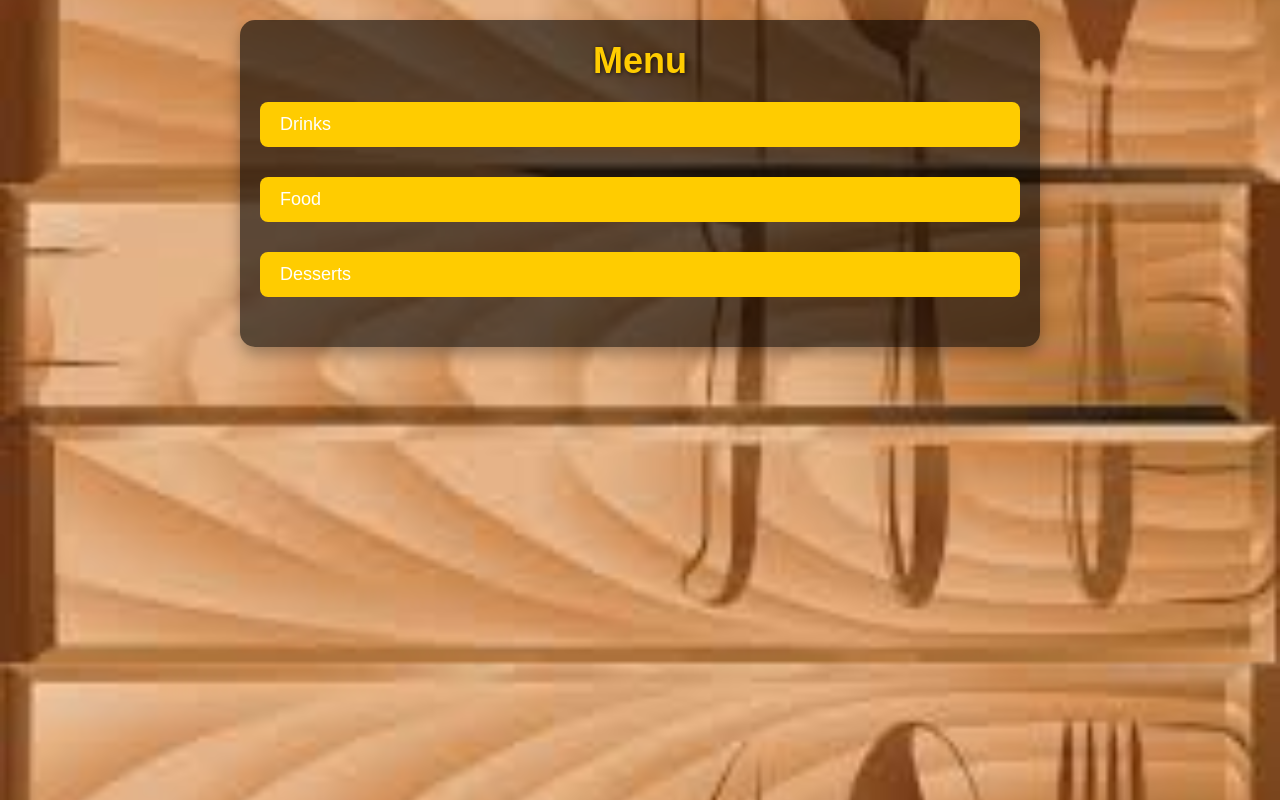
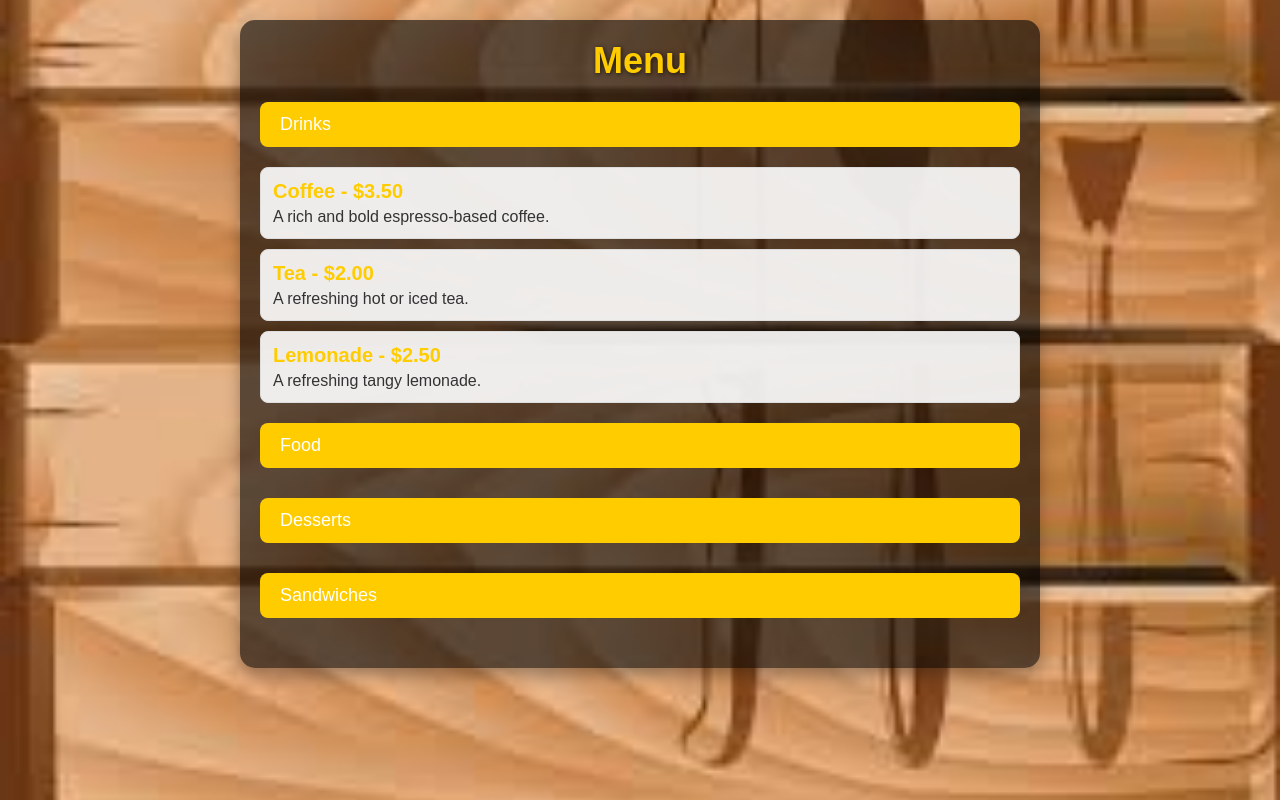
Before and after one commit to kritikthakur/Food-Ordering-Site-, a plain HTML site: page project/menu.html in a window 1280 px wide. Both pictures are taken after a click on the button "Drinks". Drawn offline with Linux system fonts and the light colour scheme.

Commit message:
add a new section menu.html

```diff
--- a/project/menu.html
+++ b/project/menu.html
@@ -3,16 +3,17 @@
 <head>
     <meta charset="UTF-8">
     <meta name="viewport" content="width=device-width, initial-scale=1.0">
-    <title> Menu </title>
+    <title>Menu</title>
     <link rel="stylesheet" href="style.css">
 </head>
 <body>
 
     <div class="menu-container">
-        <h1> Menu</h1>
+        <h1>Menu</h1>
+
         <div class="menu-category">
             <button class="menu-toggle" onclick="toggleMenu('drinks')">Drinks</button>
-            <div id="Drinks" class="menu-list"></div>
+            <div id="drinks" class="menu-list"></div>
         </div>
 
         <div class="menu-category">
@@ -24,6 +25,13 @@
             <button class="menu-toggle" onclick="toggleMenu('desserts')">Desserts</button>
             <div id="desserts" class="menu-list"></div>
         </div>
+
+        <!-- Sandwiches Section (Styled like others) -->
+        <div class="menu-category">
+            <button class="menu-toggle" onclick="toggleMenu('sandwiches')">Sandwiches</button>
+            <div id="sandwiches" class="menu-list"></div>
+        </div>
+
     </div>
 
     <script src="scrip.js"></script>
```
